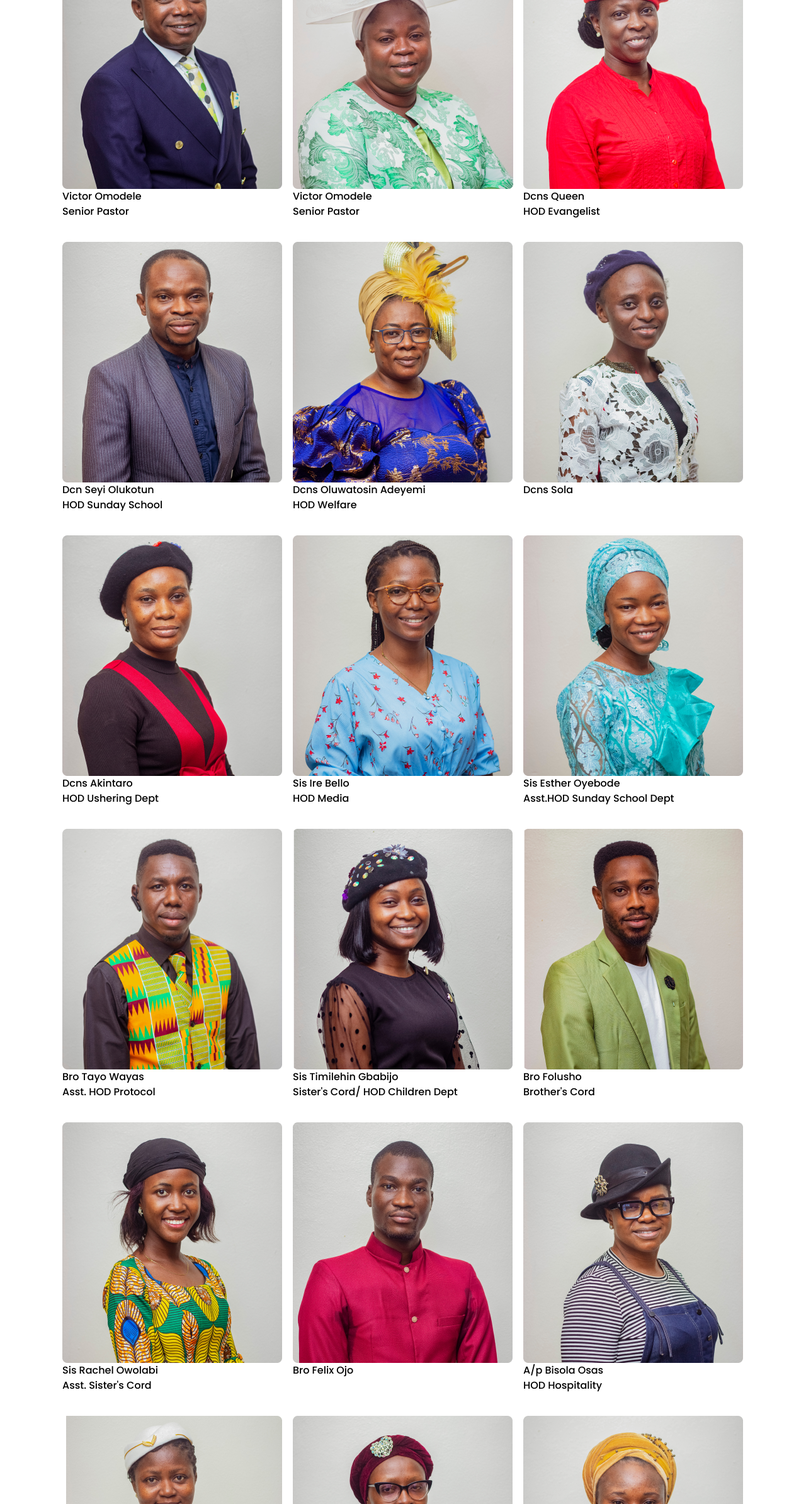
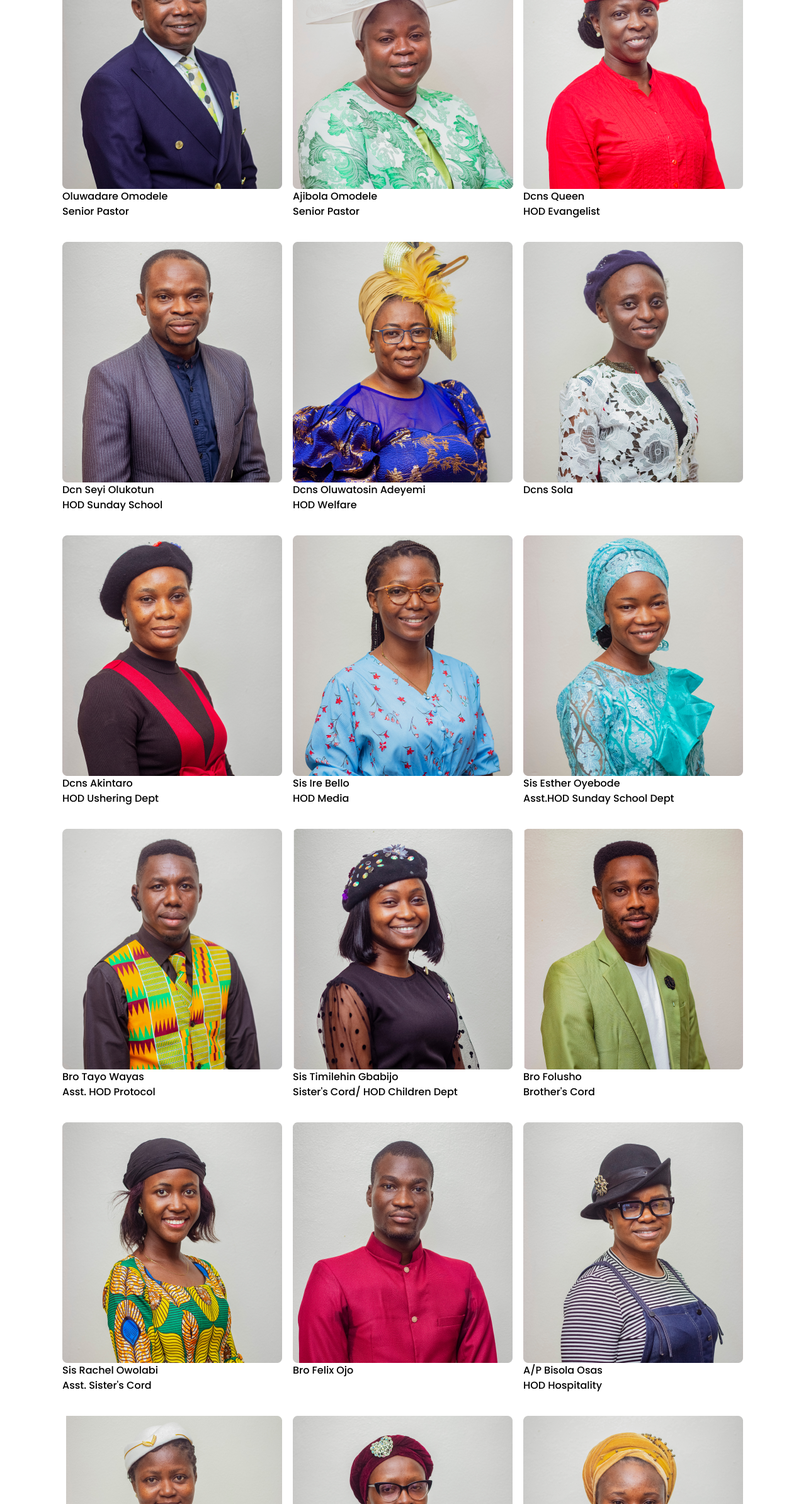
Before and after one commit to the-chronicles/mps-website, a React (Vite) app: page /about in a window 1280 px wide. Shown: the part 1573-3961 px from the top of the page at 63% size. Built offline with nearby package versions, Linux system fonts and the light colour scheme; the HTML template or start-up script is replaced by a standard one.

Commit message:
Update pastors.tsx
Updated Pastors names

```diff
--- a/src/layouts/pastors.tsx
+++ b/src/layouts/pastors.tsx
@@ -22,7 +22,7 @@ const Pastors = () => {
               fontSize={{ lg: 24, md: 24, sm: 18, base: 18 }}
               className="font-medium"
             >
-              Victor Omodele
+              Oluwadare Omodele
             </Text>
             <Text
               fontSize={{ lg: 18, md: 18, sm: 12, base: 12 }}
@@ -37,7 +37,7 @@ const Pastors = () => {
               fontSize={{ lg: 24, md: 24, sm: 18, base: 18 }}
               className="font-medium"
             >
-              Victor Omodele
+              Ajibola Omodele
             </Text>
             <Text
               fontSize={{ lg: 18, md: 18, sm: 12, base: 12 }}
@@ -228,7 +228,7 @@ const Pastors = () => {
               fontSize={{ lg: 24, md: 24, sm: 18, base: 18 }}
               className="font-medium"
             >
-              A/p Bisola Osas
+              A/P Bisola Osas
             </Text>
             <Text
               fontSize={{ lg: 18, md: 18, sm: 12, base: 12 }}
```
